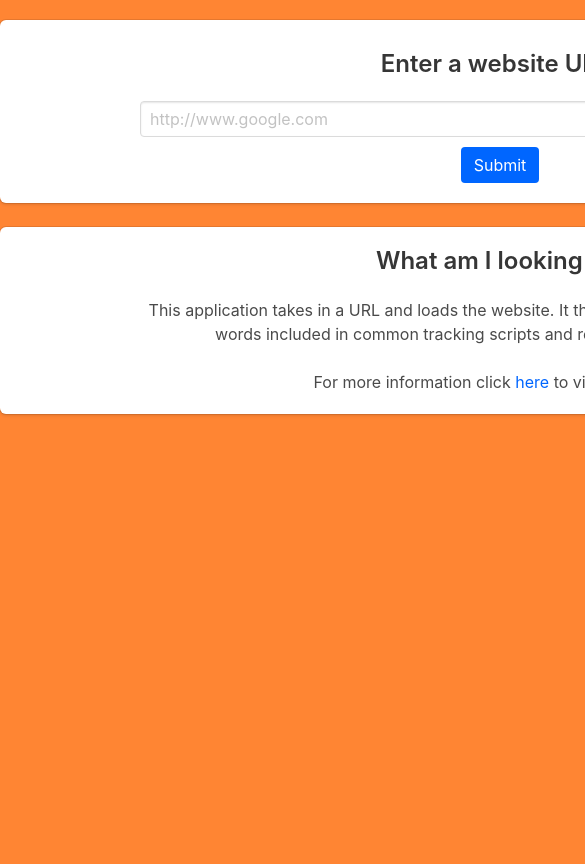
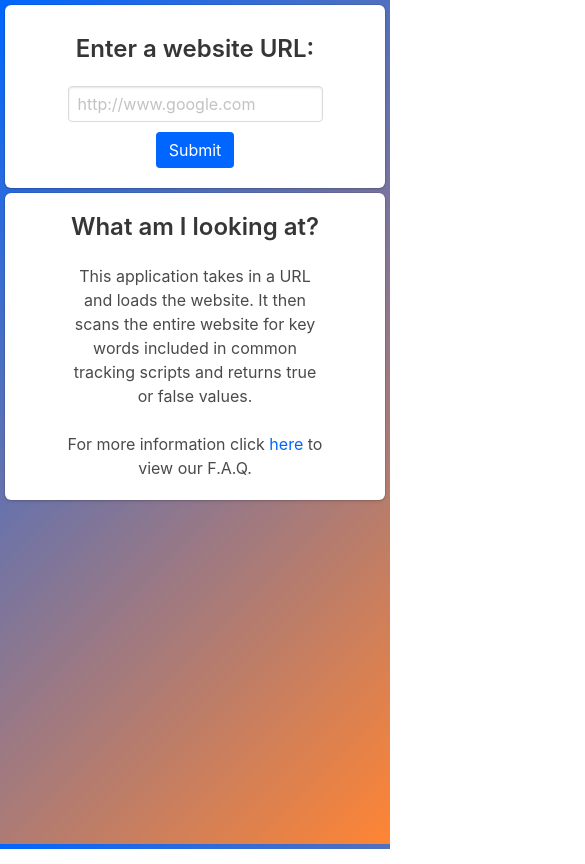
Before and after one commit to tonyjsouthern/Scraper-BE, a website: page public/index.html in a window 390 px wide. Shown: the top 864 px of the page, 585 px wide, since content can reach past the window. Drawn offline with nearby package versions, Linux system fonts and the light colour scheme; files that its build step writes are made by us from their sources.

Commit message:
Made css mobile responsive

```diff
--- a/main.js
+++ b/main.js
@@ -16,7 +16,7 @@ app.use(bodyParser.urlencoded({
 app.use(express.static(__dirname + '/public'))
 
 app.use(function (req, res, next) {
-    res.setHeader('Access-Control-Allow-Origin', 'http://localhost:9000');
+    res.setHeader('Access-Control-Allow-Origin', '*');
     res.setHeader('Access-Control-Allow-Methods', 'GET, POST, OPTIONS, PUT, PATCH, DELETE');
     res.setHeader('Access-Control-Allow-Headers', 'X-Requested-With,content-type');
     res.setHeader('Access-Control-Allow-Credentials', true);
--- a/public/index.html
+++ b/public/index.html
@@ -28,7 +28,7 @@
       <p class="browserupgrade">You are using an <strong>outdated</strong> browser. Please <a href="http://browsehappy.com/">upgrade your browser</a> to improve your experience.</p>
     <![endif]-->
 
-  <div class="box cont">
+  <div class="box cont container">
     <div class="input-cont">
       <form>
         <p class="title title-margin is-4"> Enter a website URL:</p>
@@ -39,9 +39,9 @@
     </div>
   </div>
 
-  <div class="results-cont box">
+  <div class="results-cont box container">
     <div class="centered">
-      <p class="title is-4">What am I looking at?</p>
+      <p class="title is-4 text-padding">What am I looking at?</p>
       <p> This application takes in a URL and loads the website. It then scans the entire website for key words included in common tracking scripts and returns true or false values.</p>
       <p><br>For more information click <span class="faq">here</span> to view our F.A.Q.</p>
     </div>
--- a/public/styles.css
+++ b/public/styles.css
@@ -9,14 +9,14 @@
 }
 
 html {
-    background-color: #ff8533 !important;
+    background: linear-gradient(135deg, #0066ff, #ff8533) !important;
     height: 100%;
 }
 
 
 
 body {
-  background-color: #ff8533;
+
   height: 100%;
   font-family: 'Helvetica Neue', Helvetica, Arial, sans-serif;
   color: #333;
@@ -53,8 +53,7 @@ body {
 }
 
 .cont {
-  margin: 20px auto;
-  width: 1000px;
+  margin: 20px auto !important;
   text-align: center;
 }
 
@@ -82,7 +81,6 @@ margin-top: 10px;
 
 .results-cont {
   margin: 20px auto;
-  width: 1000px;
 }
 
 .false {
@@ -144,3 +142,22 @@ p.title.is-5 {
 header.modal-card-head {
   background-color: #0066ff !important;
 }
+
+.modal-card-title {
+  color: white !important;
+}
+
+@media only screen and (max-width: 768px) {
+  .results-cont {
+    margin: 5px !important;
+  }
+
+  .cont {
+    margin: 5px !important;
+    text-align: center;
+  }
+
+  .text-padding: {
+
+  }
+}
```
